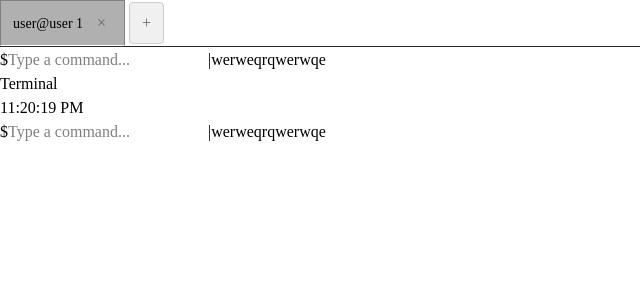
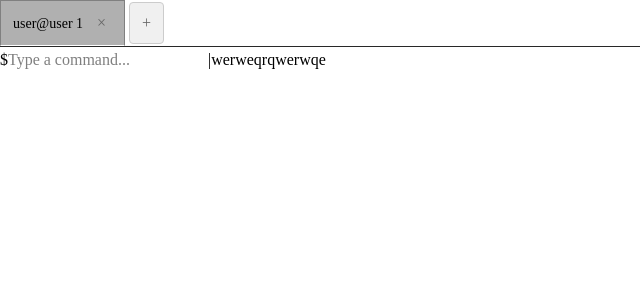
Before and after one commit to Cryplo/MHacks25, a React (Vite) app in the folder src/renderer/: page / in a window 1280 px wide. Shown: the top 300 px of the page, without its empty margins (0-640 px from the left). Built offline with nearby package versions, Linux system fonts and the light colour scheme.

Commit message:
changed to one tabs

```diff
--- a/src/renderer/src/App.tsx
+++ b/src/renderer/src/App.tsx
@@ -1,6 +1,5 @@
 // import Versions from './components/Versions'
 // import electronLogo from './assets/electron.svg'
-import  Terminal  from './Terminal'
 import Tabs from './components/Tabs'
 
 function App(): React.JSX.Element {
@@ -8,7 +7,6 @@ function App(): React.JSX.Element {
   return (
     <>
       <Tabs />
-      <Terminal />
     </>
   )
 }
```
